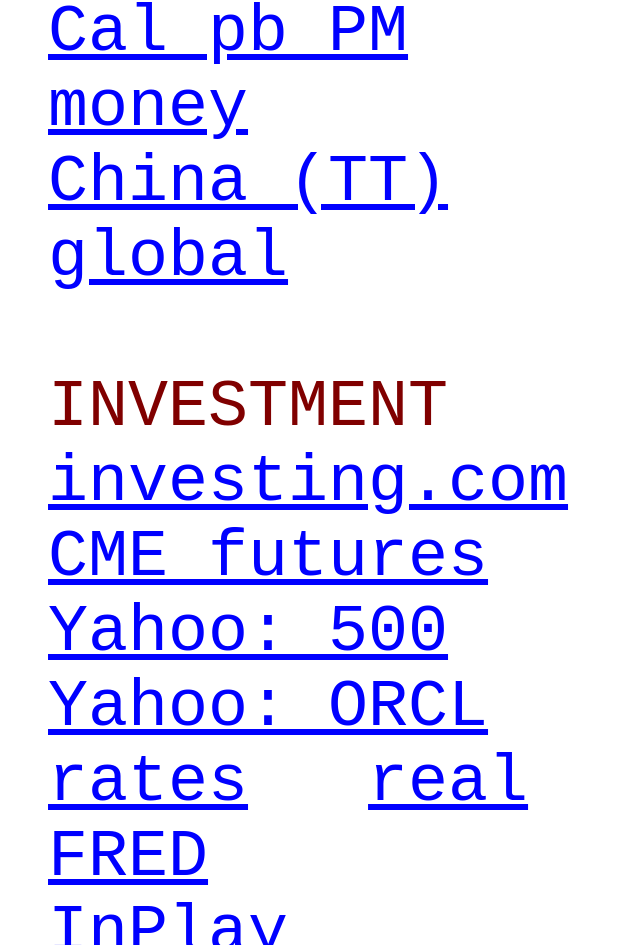
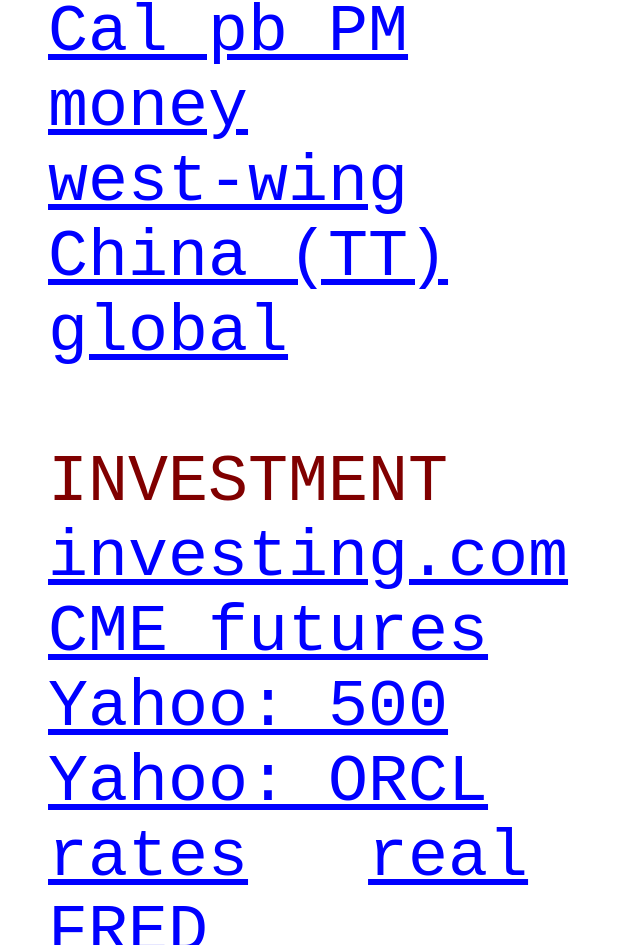
Before and after one commit to vfil7mxokdohudt6/vfil7mxokdohudt6.github.io, a plain HTML site: page m1.html in a window 1280 px wide. Shown: the part 2263-3208 px from the top of the page, without its empty margins (0-640 px from the left). Drawn offline with Linux system fonts and the light colour scheme.

Commit message:
2025-02-20 16:47:10.000000000-08:00

```diff
--- a/m1.html
+++ b/m1.html
@@ -44,6 +44,7 @@ pre {
  <a href="https://www.politico.com/newsletters/californiaplaybook">Cal pb</a>
  <a href="https://www.politico.com/newsletters/california-playbook-pm">Cal pb PM</a>
  <a href="https://www.politico.com/newsletters/morning-money">money</a>
+ <a href="https://www.politico.com/newsletters/west-wing-playbook">west-wing</a>
  <a href="https://www.politico.eu/newsletter/china-watcher">China (TT)</a>
  <a href="https://www.politico.com/newsletters/global-playbook">global</a>
 
```
